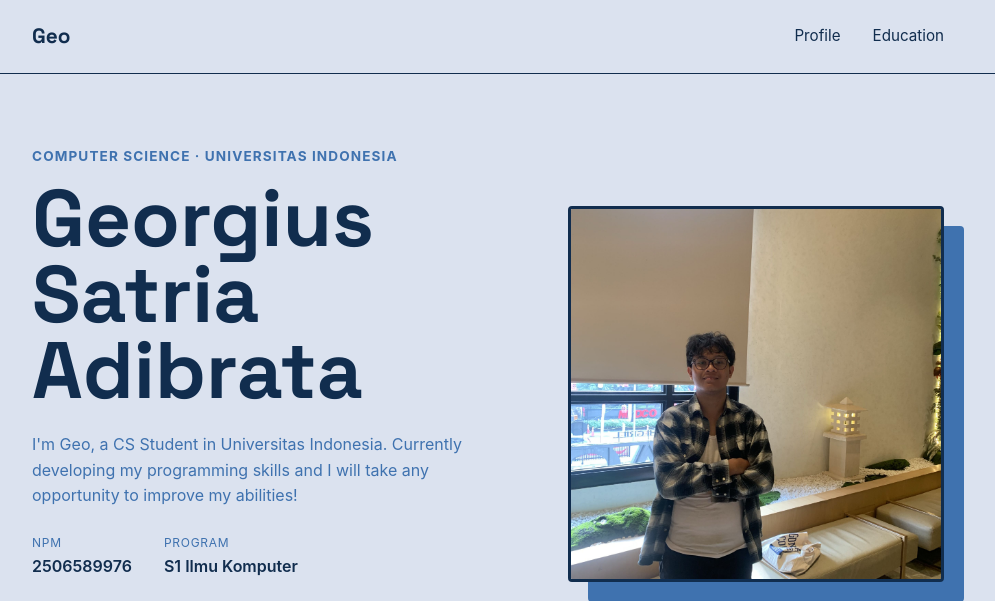
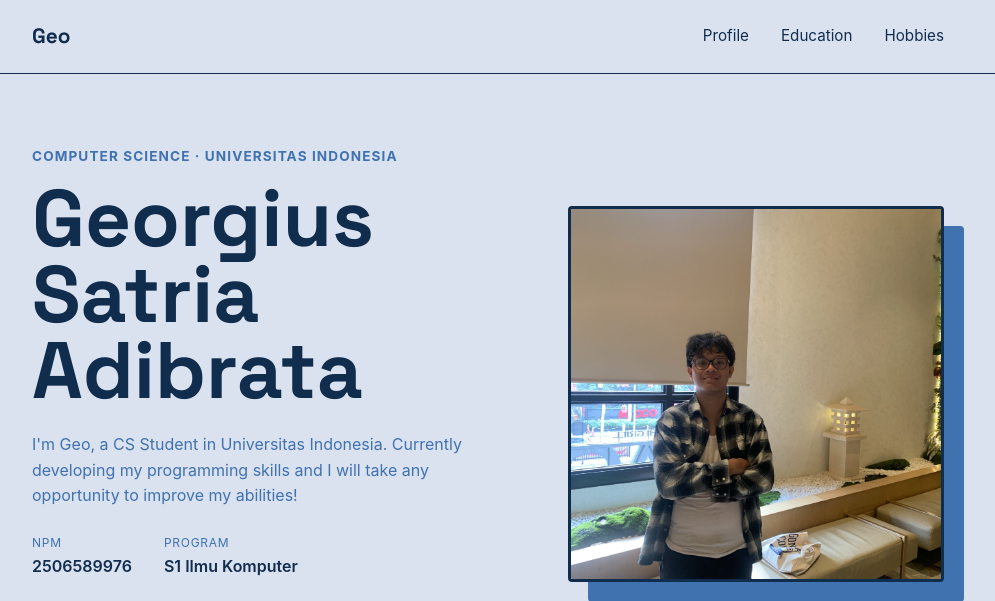
Before and after one commit to flazzies/myportofolio, a Django app: page / in a window 1280 px wide. Shown: the top 601 px of the page, without its empty margins (152-1147 px from the left). Run offline with Django 5.2, Linux system fonts and the light colour scheme.

Commit message:
Menambahkan hobbies di navbar

```diff
--- a/templates/index.html
+++ b/templates/index.html
@@ -16,6 +16,7 @@
             <nav>
                 <a href="#profile">Profile</a>
                 <a href="#education">Education</a>
+                <a href="#hobbies">Hobbies</a>
             </nav>
         </div>
     </header>
@@ -108,7 +109,6 @@
                         <div class="features-info">
                             <h3>FPS Games</h3>
                             <img src = "/static/img/FPS Games.jfif" alt ="FPS Games" class = "features-logo">
-
                         </div>
                         <p>Valorant •</p>
                         <p>CSGO •</p>
@@ -119,8 +119,8 @@
                     <article class="features-card">
                         <p class="category">Sports</p>
                         <div class="features-info">
+                            <p>Good for socializing</p>
                             <h3>Table Tennis</h3>
-                            <p>Good for socializing</p>
                             <img src = "/static/img/Table Tennis.jpg" alt ="Table Tennis" class = "features-logo">
                         </div>
                         <p>Knew my seniors from this sport •</p>
```
Also changed, not shown: README.md.
